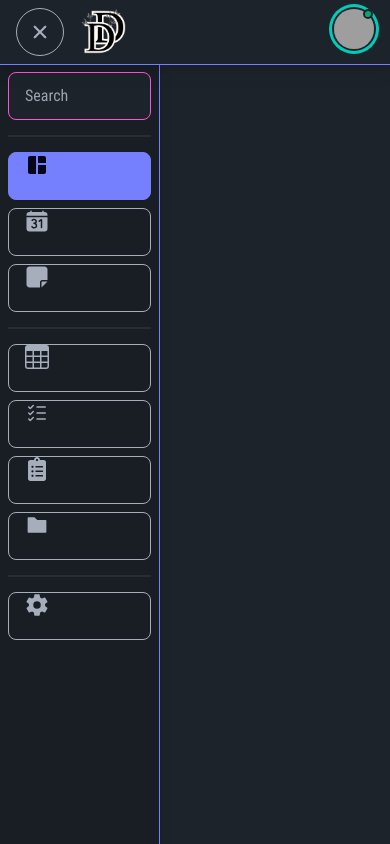
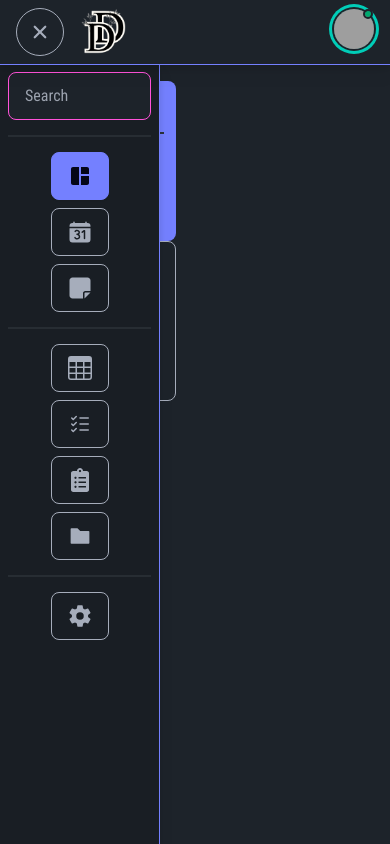
Before and after one commit to Ali-boorboor/Daily-Doings, a React (Vite) app: page /dashboard in a window 390 px wide. Built offline with nearby package versions, Linux system fonts and the light colour scheme; grey boxes are pictures that could not be loaded.

Commit message:
fix a bug

```diff
--- a/src/components/molecules/SidebarLinks.tsx
+++ b/src/components/molecules/SidebarLinks.tsx
@@ -4,15 +4,17 @@ import { memo } from "react";
 
 function SidebarLinks({ icon, title, href }: sidebarLinksPropsType) {
   const activeLinkStyle = ({ isActive }: any) =>
-    `btn font-roboto-bold tooltip md:flex justify-center md:justify-start items-center md:gap-4 ${
+    `btn font-roboto-bold md:flex justify-center md:justify-start items-center md:gap-4 ${
       isActive ? "btn-primary" : "btn-ghost btn-outline"
     }`;
 
   return (
-    <NavLink to={href} data-tip={title} className={activeLinkStyle}>
-      {icon}
-      <span className="hidden md:inline-block">{title}</span>
-    </NavLink>
+    <div className="tooltip" data-tip={title}>
+      <NavLink to={href} className={activeLinkStyle}>
+        {icon}
+        <span className="hidden md:inline-block">{title}</span>
+      </NavLink>
+    </div>
   );
 }
 
--- a/src/pages/HomePage.tsx
+++ b/src/pages/HomePage.tsx
@@ -20,7 +20,7 @@ function HomePage() {
             isSideBarOpen && "ml-0 md:ml-60 lg:ml-72 xl:ml-80"
           }`}
         >
-          {/* <StickyWall
+          <StickyWall
             subject="test todo"
             description="test todo text to see the component test todo text to see the component test todo text to see the component test todo text to see the component test todo text to see the component test todo text to see the component test todo text to see the component test todo text to see the component test todo text to see the component"
             isList={true}
@@ -34,7 +34,7 @@ function HomePage() {
               { title: "test text to see todo 6" },
             ]}
           />
-          <AddStickyWall /> */}
+          <AddStickyWall />
         </div>
       </div>
     </main>
```
